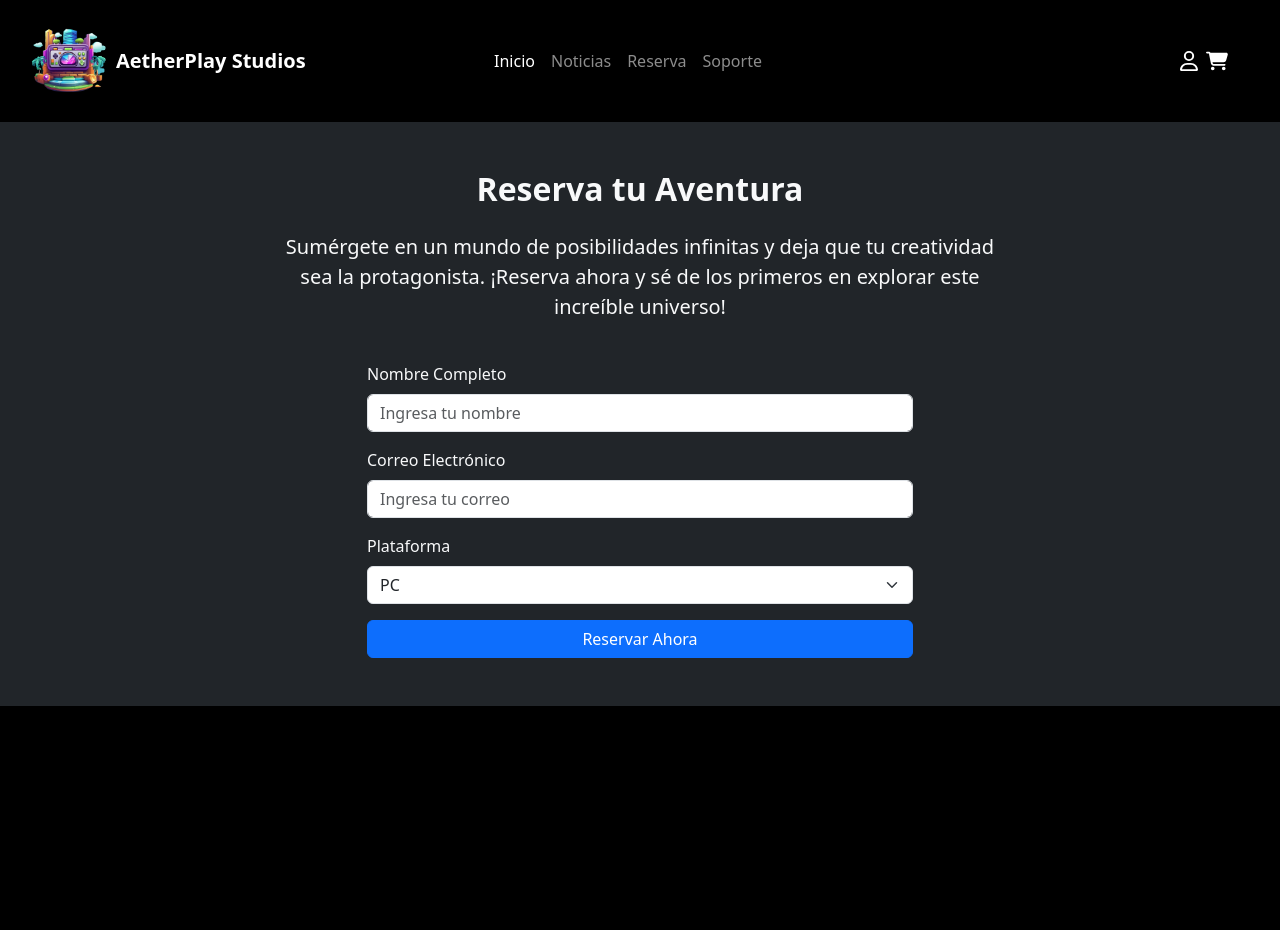
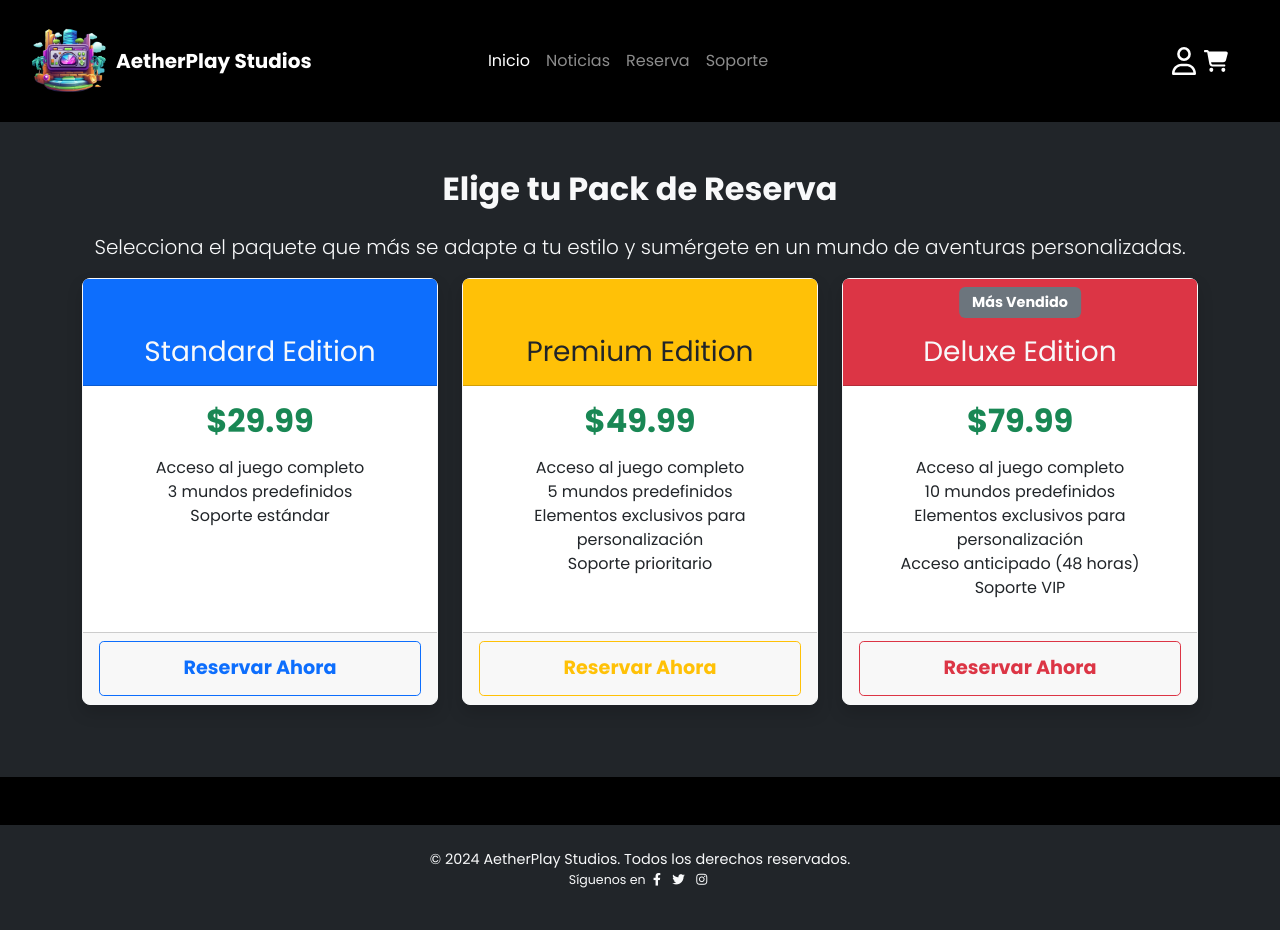
Before and after one commit to franciscosobri/Web-Empresa, a plain HTML site: page reserva.html in a window 1280 px wide. Before the commit the page ends 800 px from the top, so only its background shows below. Drawn offline with nearby package versions, Linux system fonts and the light colour scheme.

Commit message:
Actualizando proyecto

```diff
--- a/css/style.css
+++ b/css/style.css
@@ -1,40 +1,107 @@
-.svgCart {
-    width: 12%;
-}
-
-.svgUser {
-    width: 10%;
-}
+@import url('https://fonts.googleapis.com/css2?family=Poppins:wght@300;400;600;700&display=swap');
 
 body {
-    /* background-color: rgb(185, 255, 255); */
+    font-family: 'Poppins', sans-serif;
     background-color: black;
+    color: white;
 }
-
 
 .nav-icon {
     height: 80px;
     width: auto;
-  }
+}
+
+.svgCart {
+  width: 24px;
+  height: auto;
+  cursor: pointer;
+}
+
+.svgUser {
+  width: 24px;
+  height: auto;
+  cursor: pointer;
+}
+
 
 @media (max-width: 768px) {
     .nav-icon {
-      height: 30px; /* Tamaño reducido en pantallas pequeñas */
+        height: 30px;
     }
-  }
+}
 
-  #carouselExampleCaptions {
-    max-height: 600px; /* Ajusta la altura del contenedor */
-    overflow: hidden;
-  }
+.card {
+    border-radius: 0.5rem;
+    transition: transform 0.3s ease, box-shadow 0.3s ease;
+}
 
-  .carousel-inner img {
-    height: 600px; /* Define la altura del carrusel */
-    object-fit: cover; /* Asegura que la imagen se ajuste sin deformarse */
-    object-position: center; /* Centra la imagen vertical y horizontalmente */
-  }
+.card:hover {
+    transform: translateY(-8px);
+    box-shadow: 0px 12px 24px rgba(0, 0, 0, 0.2);
+}
 
-  .carousel-caption {
-    bottom: 20px; /* Ajusta la posición del texto */
-    font-size: 1rem; /* Ajusta el tamaño del texto */
-  }
+.card-header {
+  font-size: 1.5rem;
+  font-weight: bold;
+  padding-top: 2rem; /* Espaciado superior adicional */
+  position: relative;
+}
+
+.card-header .badge {
+  font-size: 0.9rem;
+  padding: 0.5rem 0.8rem;
+  z-index: 10;
+}
+
+.card-header h3 {
+  margin-top: 1.5rem; /* Añade espacio inferior al badge */
+}
+
+.card-title {
+    font-size: 2rem;
+    font-weight: bold;
+    margin-bottom: 1rem;
+}
+
+.card-footer a {
+    font-size: 1.2rem;
+    font-weight: bold;
+    width: 100%;
+    padding: 0.75rem;
+    border-radius: 0.3rem;
+    display: inline-block;
+}
+
+.card-footer a:hover {
+    color: #fff;
+    transform: scale(1.05);
+}
+
+.form-control, .form-select {
+    border-radius: 0.5rem;
+    background: #333;
+    color: #fff;
+    border: 1px solid #444;
+}
+
+.form-control:focus, .form-select:focus {
+    border-color: #ffdd57;
+    box-shadow: 0 0 5px 2px rgba(255, 221, 87, 0.5);
+}
+
+footer {
+    background: #1c1c1c;
+    color: #ccc;
+    font-size: 0.9rem;
+    text-align: center;
+    padding: 10px 0;
+}
+
+footer a {
+    color: #ffdd57;
+    text-decoration: none;
+}
+
+footer a:hover {
+    color: #ffc107;
+}
--- a/reserva.html
+++ b/reserva.html
@@ -3,18 +3,18 @@
 <head>
     <meta charset="UTF-8">
     <meta name="viewport" content="width=device-width, initial-scale=1.0">
-    <title>Document</title>
+    <title>Reserva - AetherPlay Studios</title>
     <link href="https://cdn.jsdelivr.net/npm/bootstrap@5.3.3/dist/css/bootstrap.min.css" rel="stylesheet"
     integrity="sha384-QWTKZyjpPEjISv5WaRU9OFeRpok6YctnYmDr5pNlyT2bRjXh0JMhjY6hW+ALEwIH" crossorigin="anonymous">
     <link rel="stylesheet" href="css/style.css">
+    <link rel="stylesheet" href="https://cdnjs.cloudflare.com/ajax/libs/font-awesome/6.0.0-beta3/css/all.min.css">
 </head>
 <body>
     <nav class="navbar navbar-expand-lg navbar-dark p-3">
         <div class="container-fluid text-center">
-
           <div class="row w-100 align-items-center">
             <div class="col-2">
-              <a class="navbar-brand fw-bold d-flex align-items-center" href="#">
+              <a class="navbar-brand fw-bold d-flex align-items-center" href="./index.html">
                 <img src="./media/icono.png" alt="icono" class="nav-icon me-2">
                 AetherPlay Studios
               </a>
@@ -25,9 +25,9 @@
                 <span class="navbar-toggler-icon"></span>
               </button>
               <div class="collapse navbar-collapse justify-content-center" id="navbarNav">
-                <ul class="navbar-nav ">
+                <ul class="navbar-nav">
                   <li class="nav-item">
-                    <a class="nav-link active" aria-current="page" href="#">Inicio</a>
+                    <a class="nav-link active" href="./index.html">Inicio</a>
                   </li>
                   <li class="nav-item">
                     <a class="nav-link" href="#">Noticias</a>
@@ -41,51 +41,95 @@
                 </ul>
               </div>
             </div>
-
             <div class="col-2 d-flex justify-content-end gap-2">
               <img src="media/user-regular.svg" class="svgUser" alt="">
               <img src="media/cart-shopping-solid.svg" class="svgCart" alt="">
             </div>
-
           </div>
-
         </div>
     </nav>
     <section class="bg-dark text-light py-5" id="reserva">
       <div class="container">
-          <div class="row justify-content-center text-center">
-            <div class="col-lg-8">
-              <h2 class="fw-bold mb-4">Reserva tu Aventura</h2>
-              <p class="lead">Sumérgete en un mundo de posibilidades infinitas y deja que tu creatividad sea la protagonista. ¡Reserva ahora y sé de los primeros en explorar este increíble universo!</p>
+        <div class="row text-center">
+          <div class="col-12">
+            <h2 class="fw-bold mb-4">Elige tu Pack de Reserva</h2>
+            <p class="lead">Selecciona el paquete que más se adapte a tu estilo y sumérgete en un mundo de aventuras personalizadas.</p>
           </div>
         </div>
-          <div class="row justify-content-center mt-4">
-            <div class="col-md-6">
-              <form>
-                <div class="mb-3">
-                  <label for="nombre" class="form-label">Nombre Completo</label>
-                  <input type="text" class="form-control" id="nombre" placeholder="Ingresa tu nombre">
+        <div class="row justify-content-center">
+          <!-- Standard Edition -->
+          <div class="col-lg-4 col-md-6 mb-4">
+            <div class="card border-light h-100 shadow">
+              <div class="card-header text-center bg-primary text-light position-relative">
+                <h3 class="mt-4">Standard Edition</h3>
               </div>
-                <div class="mb-3">
-                  <label for="email" class="form-label">Correo Electrónico</label>
-                  <input type="email" class="form-control" id="email" placeholder="Ingresa tu correo">
+              <div class="card-body text-center">
+                <h4 class="card-title text-success">$29.99</h4>
+                <ul class="list-unstyled">
+                  <li>Acceso al juego completo</li>
+                  <li>3 mundos predefinidos</li>
+                  <li>Soporte estándar</li>
+                </ul>
               </div>
-                <div class="mb-3">
-                  <label for="plataforma" class="form-label">Plataforma</label>
-                  <select class="form-select" id="plataforma">
-                    <option value="PC">PC</option>
-                    <option value="PlayStation">PlayStation</option>
-                    <option value="Xbox">Xbox</option>
-                  </select>
+              <div class="card-footer text-center">
+                <a href="formulario.html" class="btn btn-outline-primary btn-block">Reservar Ahora</a>
               </div>
-                <div class="d-grid">
-                  <button type="submit" class="btn btn-primary">Reservar Ahora</button>
             </div>
-              </form>
+          </div>
+          <!-- Premium Edition -->
+          <div class="col-lg-4 col-md-6 mb-4">
+            <div class="card border-light h-100 shadow">
+              <div class="card-header text-center bg-warning text-dark position-relative">
+                <h3>Premium Edition</h3>
+              </div>
+              <div class="card-body text-center">
+                <h4 class="card-title text-success">$49.99</h4>
+                <ul class="list-unstyled">
+                  <li>Acceso al juego completo</li>
+                  <li>5 mundos predefinidos</li>
+                  <li>Elementos exclusivos para personalización</li>
+                  <li>Soporte prioritario</li>
+                </ul>
+              </div>
+              <div class="card-footer text-center">
+                <a href="formulario.html" class="btn btn-outline-warning btn-block">Reservar Ahora</a>
+              </div>
+            </div>
+          </div>
+          <!-- Deluxe Edition -->
+          <div class="col-lg-4 col-md-6 mb-4">
+            <div class="card border-light h-100 shadow">
+              <div class="card-header text-center bg-danger text-light position-relative">
+                <span class="badge bg-secondary position-absolute top-0 start-50 translate-middle-x mt-2">Más Vendido</span>
+                <h3>Deluxe Edition</h3>
+              </div>
+              <div class="card-body text-center">
+                <h4 class="card-title text-success">$79.99</h4>
+                <ul class="list-unstyled">
+                  <li>Acceso al juego completo</li>
+                  <li>10 mundos predefinidos</li>
+                  <li>Elementos exclusivos para personalización</li>
+                  <li>Acceso anticipado (48 horas)</li>
+                  <li>Soporte VIP</li>
+                </ul>
+              </div>
+              <div class="card-footer text-center">
+                <a href="formulario.html" class="btn btn-outline-danger btn-block">Reservar Ahora</a>
+              </div>
+            </div>
           </div>
         </div>
       </div>
     </section>
-
+    <footer class="bg-dark text-light py-4 mt-5">
+      <div class="container text-center">
+        <p class="mb-0">&copy; 2024 AetherPlay Studios. Todos los derechos reservados.</p>
+        <p class="small">Síguenos en
+          <a href="#" class="text-light mx-1"><i class="fab fa-facebook-f"></i></a>
+          <a href="#" class="text-light mx-1"><i class="fab fa-twitter"></i></a>
+          <a href="#" class="text-light mx-1"><i class="fab fa-instagram"></i></a>
+        </p>
+      </div>
+    </footer>
 </body>
 </html>
```
Also changed, not shown: formulario.html (added, +99 -0 lines), index.html (+10 -2 lines). Lines whose indentation alone changed are shown as unchanged.
